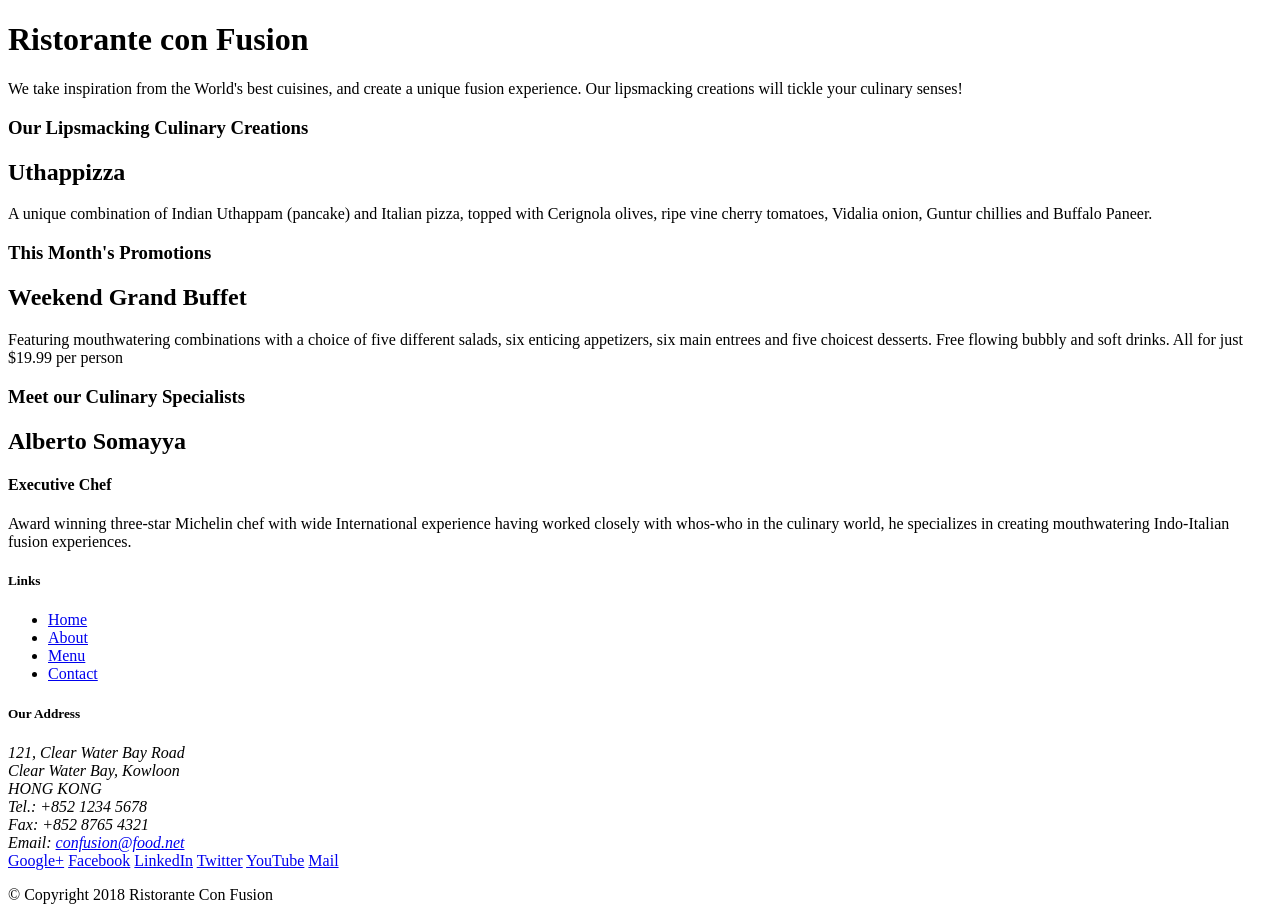
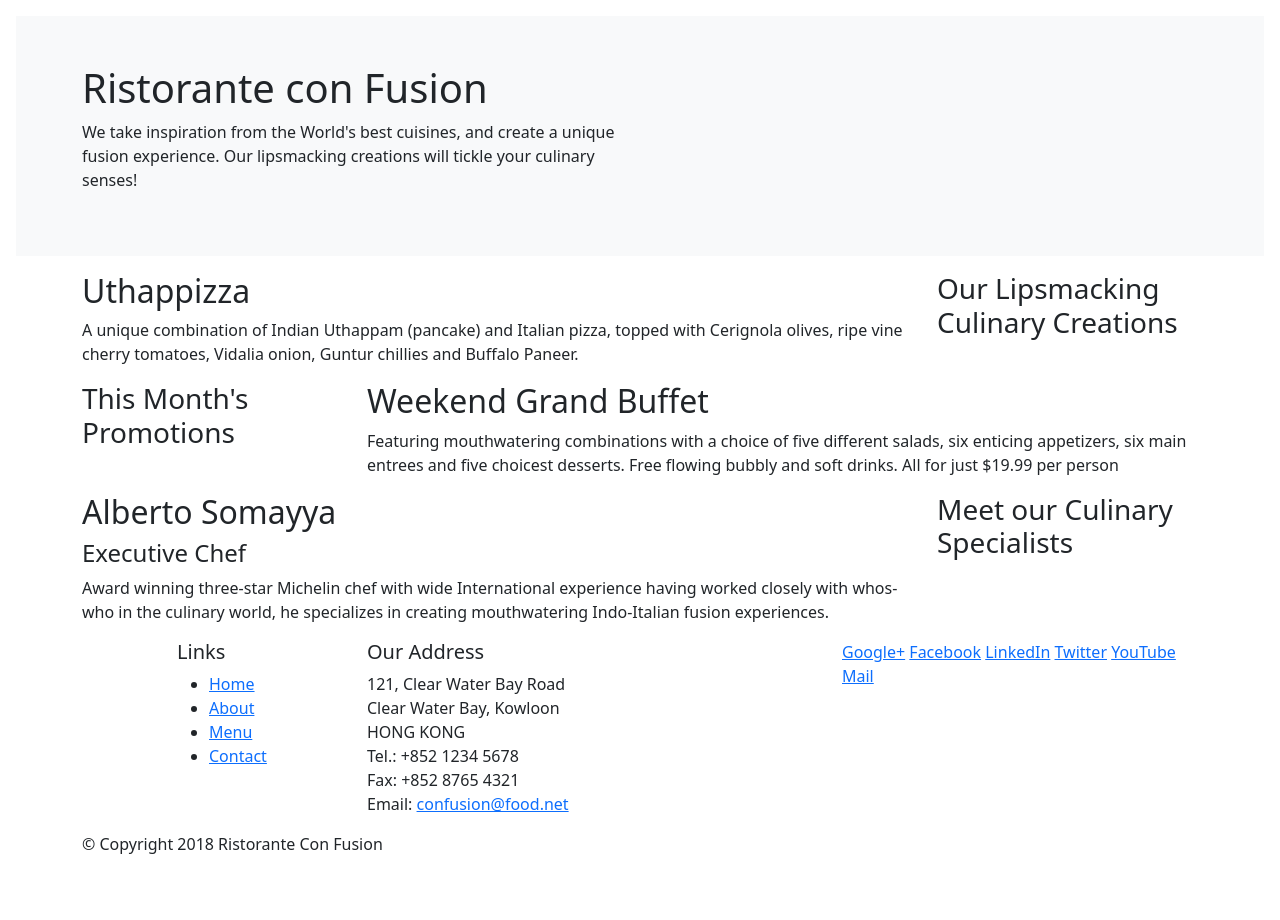
Before and after one commit to chiziwe-2-0/conFusion, a website: page index.html in a window 1280 px wide. After the commit the page ends 872 px from the top, so only its background shows below. Drawn offline with nearby package versions, Linux system fonts and the light colour scheme.

Commit message:
BS Grid P.1

```diff
--- a/index.html
+++ b/index.html
@@ -2,51 +2,61 @@
 <html lang="en">
 
 <head>
-    <title>Ristorante Con Fusion</title>
+
+        <!-- Required meta tags always come first -->
+        <meta charset="utf-8">
+        <meta name="viewport" content="width=device-width, initial-scale=1, shrink-to-fit=no">
+        <meta http-equiv="x-ua-compatible" content="ie=edge">
+
+        <!-- Bootstrap CSS -->
+        <link rel="stylesheet" href="node_modules/bootstrap/dist/css/bootstrap.min.css">
+
+        <title>Ristorante Con Fusion</title>
 </head>
 
 <body>
 
-    <header>
-        <div>
-            <div>
-                <div>
+    <!-- Вместо jumbotron-->
+    <header class="bg-light p-5 rounded-lg m-3">
+        <div class="container">
+            <div class="row">
+                <div class="col-12 col-sm-6">
                     <h1>Ristorante con Fusion</h1>
                     <p>We take inspiration from the World's best cuisines, and create a unique fusion experience. Our lipsmacking creations will tickle your culinary senses!</p>
                 </div>
-                <div>
+                <div class="col-12 col-sm">
                 </div>
             </div>
         </div>
     </header>
 
-    <div>
-        <div>
-            <div>
+    <div class="container">
+        <div class="row">
+            <div class="col-12 col-sm-4 order-sm-last col-md-3">
                 <h3>Our Lipsmacking Culinary Creations</h3>
             </div>
-            <div>
+            <div class="col col-sm order-sm-first col-md">
                 <h2>Uthappizza</h2>
                 <p>A unique combination of Indian Uthappam (pancake) and Italian pizza, topped with Cerignola olives, ripe vine cherry tomatoes, Vidalia onion, Guntur chillies and Buffalo Paneer.</p>
             </div>
         </div>
 
 
-        <div>
-            <div>
+        <div class="row">
+            <div class="col-12 col-sm-4 col-md-3">
                 <h3>This Month's Promotions</h3>
             </div>
-            <div>
+            <div class="col col-sm col-md">
                 <h2>Weekend Grand Buffet</h2>
                 <p>Featuring mouthwatering combinations with a choice of five different salads, six enticing appetizers, six main entrees and five choicest desserts. Free flowing bubbly and soft drinks. All for just $19.99 per person </p>
             </div>
         </div>
 
-        <div>
-            <div>
+        <div class="row">
+            <div class="col-12 col-sm-4 order-sm-last col-md-3">
                 <h3>Meet our Culinary Specialists</h3>
             </div>
-            <div>
+            <div class="col col-sm order-sm-first col-md">
                 <h2>Alberto Somayya</h2>
                 <h4>Executive Chef</h4>
                 <p>Award winning three-star Michelin chef with wide International experience having worked closely with whos-who in the culinary world, he specializes in creating mouthwatering Indo-Italian fusion experiences. </p>
@@ -55,9 +65,9 @@
     </div>
 
     <footer>
-        <div>
-            <div>
-                <div>
+        <div class="container">
+            <div class="row">
+                <div class="col-4 offset-1 col-sm-2">
                     <h5>Links</h5>
                     <ul>
                         <li><a href="#">Home</a></li>
@@ -66,7 +76,7 @@
                         <li><a href="#">Contact</a></li>
                     </ul>
                 </div>
-                <div>
+                <div class="col-7 col-sm-5">
                     <h5>Our Address</h5>
                     <address>
 		              121, Clear Water Bay Road<br>
@@ -77,7 +87,7 @@
 		              Email: <a href="mailto:confusion@food.net">confusion@food.net</a>
 		           </address>
                 </div>
-                <div>
+                <div class="col-12 col-sm-4">
                     <div>
                         <a href="http://google.com/+">Google+</a>
                         <a href="http://www.facebook.com/profile.php?id=">Facebook</a>
@@ -88,14 +98,19 @@
                     </div>
                 </div>
            </div>
-           <div>
-                <div>
+           <div class="row">
+                <div class="col-auto">
                     <p>© Copyright 2018 Ristorante Con Fusion</p>
                 </div>
            </div>
         </div>
     </footer>
 
+   <!-- jQuery first, then Popper.js, then Bootstrap JS. -->
+   <script src="node_modules/jquery/dist/jquery.slim.min.js"></script>
+   <script src="node_modules/popper.js/dist/umd/popper.min.js"></script>
+   <script src="node_modules/bootstrap/dist/js/bootstrap.min.js"></script>
+
 </body>
 
 </html>
```
Also changed, not shown: package.json (+6 -1 lines), 1 other file.
